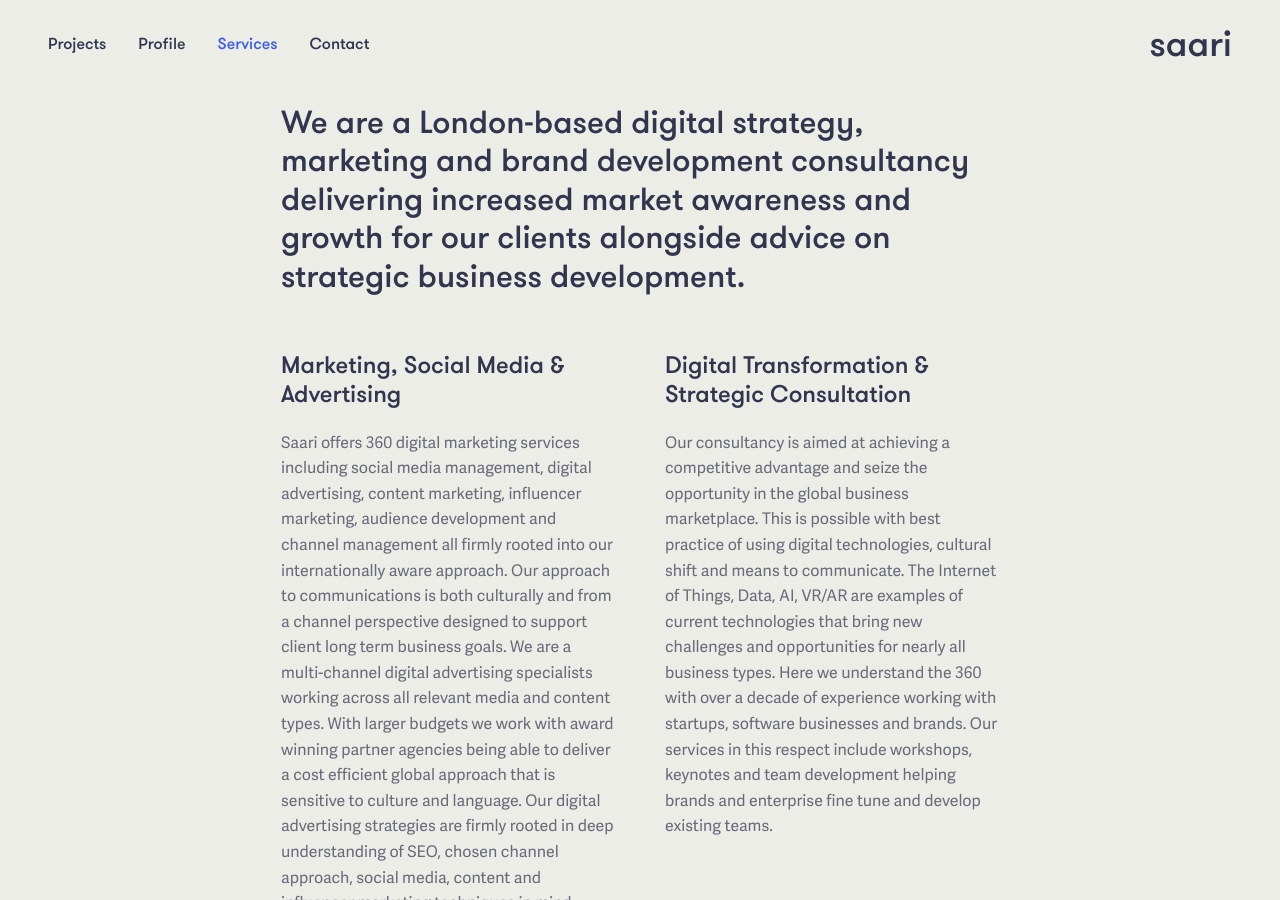
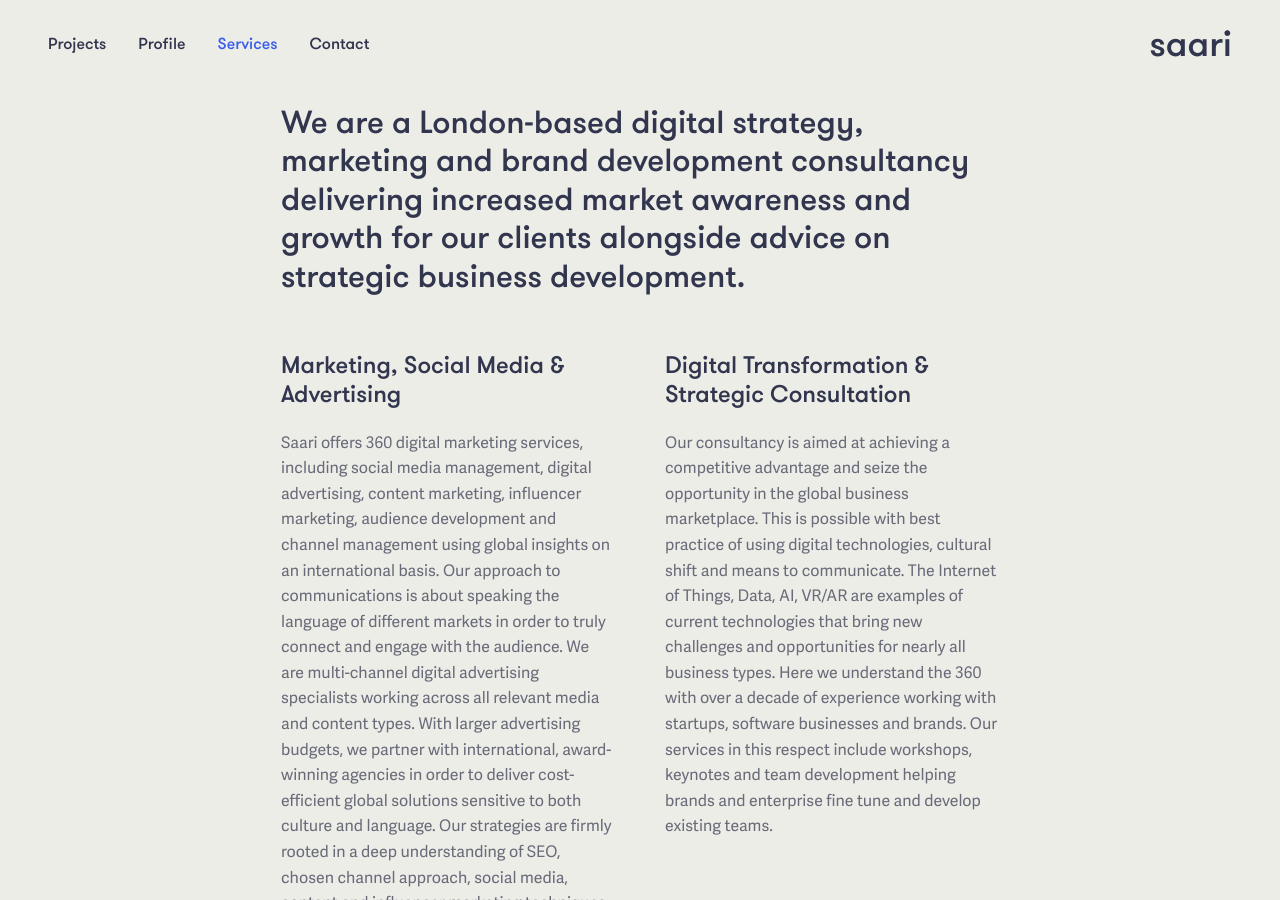
Before and after one commit to garethjohnsdesign/saari.co.uk, a Jekyll site: the page built from services.md, in a window 1280 px wide and 900 px high. Built offline with Jekyll 4.4.1, drawn with Linux system fonts in a browser that asks for light colours; some of the changed text lies outside the part shown.

Commit message:
Updated Services

```diff
--- a/services.md
+++ b/services.md
@@ -14,17 +14,16 @@
   eget urna mollis ornare vel eu leo.
 services:
 - service-title: Marketing, Social Media & Advertising
-  service-text: "Saari offers 360 digital marketing services including social media
+  service-text: Saari offers 360 digital marketing services, including social media
     management, digital advertising, content marketing, influencer marketing, audience
-    development and channel management all firmly rooted into our internationally
-    aware approach. Our approach to communications is both culturally and from a channel
-    perspective designed to support client long term business goals. \n\nWe are a
-    multi-channel digital advertising specialists working across all relevant media
-    and content types. With larger budgets we work with award winning partner agencies
-    being able to deliver a cost efficient global approach that is sensitive to culture
-    and language. Our digital advertising strategies are firmly rooted in deep understanding
-    of SEO, chosen channel approach, social media, content and influencer marketing
-    techniques in mind."
+    development and channel management using global insights on an international basis.
+    Our approach to communications is about speaking the language of different markets
+    in order to truly connect and engage with the audience. We are multi-channel digital
+    advertising specialists working across all relevant media and content types. With
+    larger advertising budgets, we partner with international, award-winning agencies
+    in order to deliver cost-efficient global solutions sensitive to both culture
+    and language. Our strategies are firmly rooted in a deep understanding of SEO,
+    chosen channel approach, social media, content and influencer marketing techniques.
 - service-title: Digital Transformation & Strategic Consultation
   service-text: Our consultancy is aimed at achieving a competitive advantage and
     seize the opportunity in the global business marketplace. This is possible with
```
